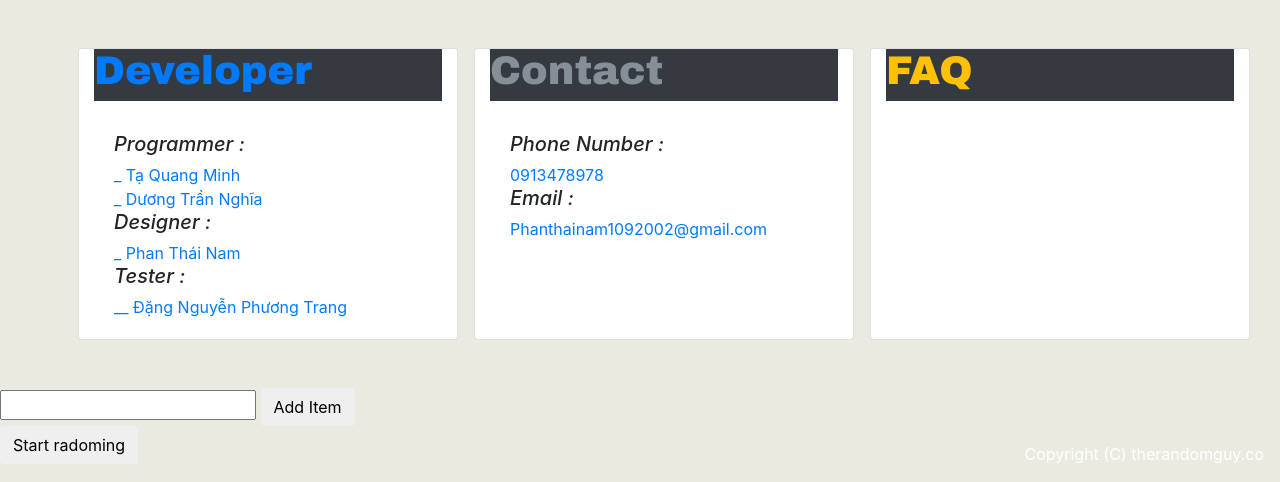
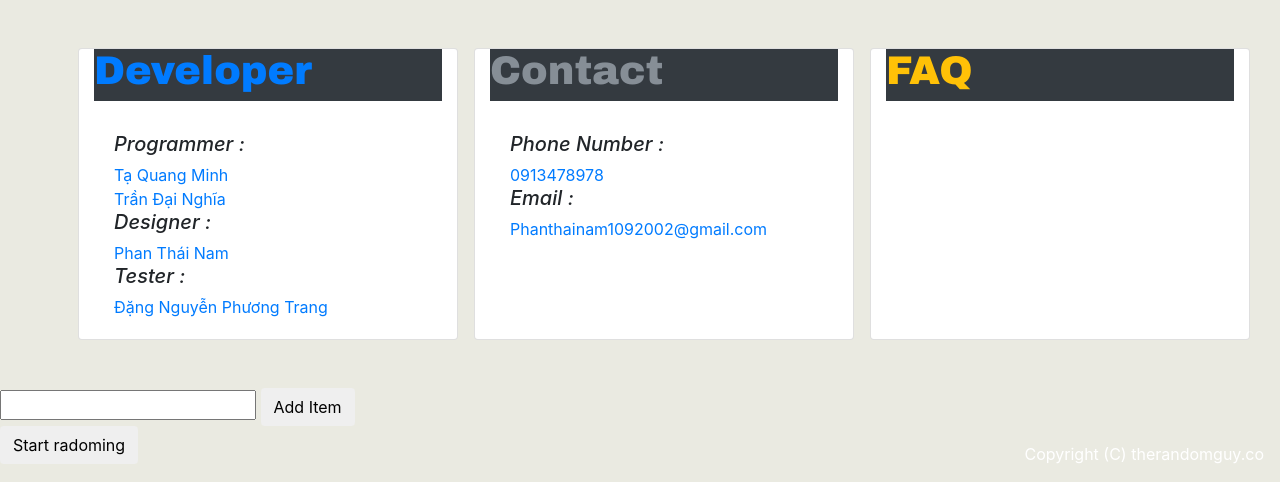
Before and after one commit to batsupflash/the_random_page, a Flask app: page / in a window 1280 px wide. Shown: the part 556-1038 px from the top of the page. Run offline with Flask 2, Linux system fonts and the light colour scheme; some libraries are stand-ins or nearby versions.

Commit message:
fix giao dien

```diff
--- a/templates/index.html
+++ b/templates/index.html
@@ -30,14 +30,14 @@ the_random_page
         <h1 class="info1 text-primary"> Developer </h1>
       </div>
       <div class="card-body">
-        <h5 class="font-italic"> Programmer :</h5>
-        <a href="https://www.facebook.com/ta.quangminh.3"> _ Tạ Quang Minh</a>
+        <h5 class="font-italic"> Programmer : </h5>
+        <a href="https://www.facebook.com/ta.quangminh.3">Tạ Quang Minh</a>
         <br>
-        <a href="https://www.facebook.com/nghia.ngongan.912">_ Dương Trần Nghĩa </a>
+        <a href="https://www.facebook.com/nghia.ngongan.912">Trần Đại Nghĩa</a>
         <h5 class="font-italic"> Designer : </h5>
-        <a href="https://www.facebook.com/nam.pt.16"> _ Phan Thái Nam</a>
-        <h5 class="font-italic">Tester :</h5>
-        <a href="https://www.facebook.com/paint.my.life.over.and.over?sk=wall">__ Đặng Nguyễn Phương Trang</a>
+        <a href="https://www.facebook.com/nam.pt.16">Phan Thái Nam</a>
+        <h5 class="font-italic">Tester : </h5>
+        <a href="https://www.facebook.com/paint.my.life.over.and.over?sk=wall">Đặng Nguyễn Phương Trang</a>
 
 
       </div>
```
